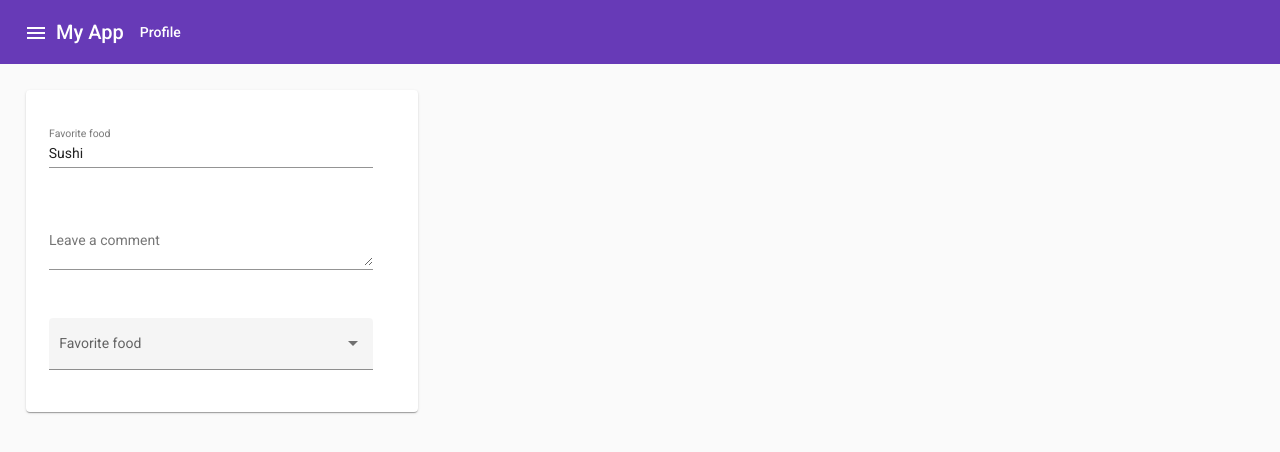
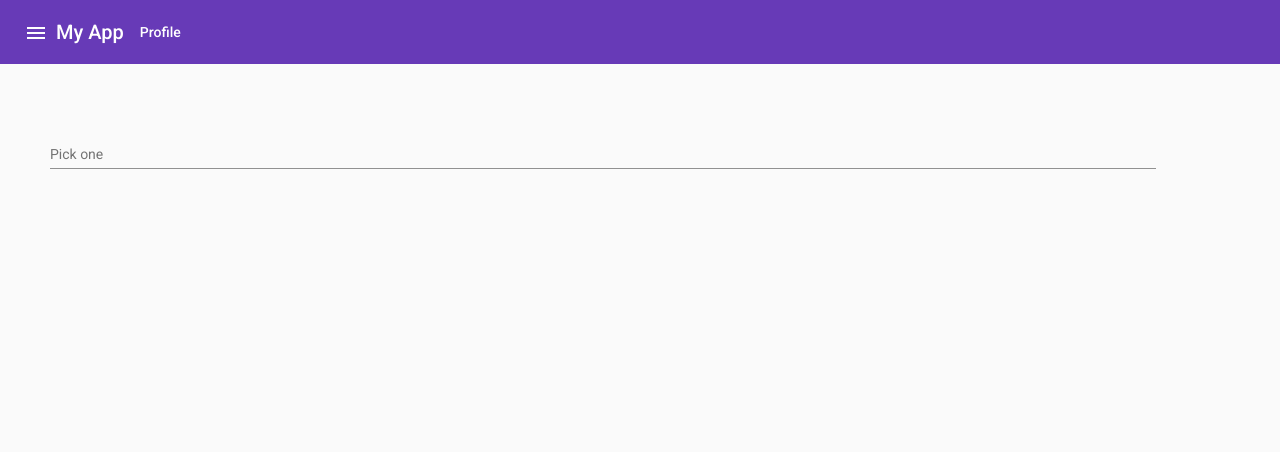
Before and after one commit to Gerguevara/angular-material-class, an Angular app: page / in a window 1280 px wide. Shown: the top 452 px of the page. Built offline with nearby package versions, Linux system fonts and the light colour scheme.

Commit message:
autocomplate donde

```diff
--- a/src/app/app.component.html
+++ b/src/app/app.component.html
@@ -39,35 +39,21 @@
     <!-- content should be here -->
     <main class="container">
 
-
-      <mat-card>
-        <form class="example-form">
-          <mat-form-field class="example-full-width">
-            <mat-label>Favorite food</mat-label>
-            <input matInput placeholder="Ex. Pizza" value="Sushi">
-          </mat-form-field>
-
-          <mat-form-field class="example-full-width">
-            <mat-label>Leave a comment</mat-label>
-            <textarea matInput placeholder="Ex. It makes me feel..."></textarea>
-          </mat-form-field>
-        </form>
-
-
-
-
-        <mat-form-field appearance="fill">
-          <mat-label>Favorite food</mat-label>
-          <mat-select>
-            <mat-option *ngFor="let food of foods" [value]="food.value">
-              {{food.viewValue}}
+      <form class="example-form">
+        <mat-form-field class="example-full-width">
+          <input type="text"
+                 placeholder="Pick one"
+                 aria-label="Number"
+                 matInput
+                 [formControl]="myControl"
+                 [matAutocomplete]="auto">
+          <mat-autocomplete autoActiveFirstOption #auto="matAutocomplete">
+            <mat-option *ngFor="let option of filteredOptions | async" [value]="option">
+              {{option}}
             </mat-option>
-          </mat-select>
+          </mat-autocomplete>
         </mat-form-field>
-
-      </mat-card>
-
-
+      </form>
 
 
     </main>
--- a/src/app/app.component.ts
+++ b/src/app/app.component.ts
@@ -1,4 +1,7 @@
 import { Component } from '@angular/core';
+import { FormControl } from '@angular/forms';
+import { Observable } from 'rxjs';
+import {map, startWith} from 'rxjs/operators';
 
 interface Food {
   value: string;
@@ -16,11 +19,22 @@
   openend = false;
   isLinear = false;
 
-  foods: Food[] = [
-    {value: 'steak-0', viewValue: 'Steak'},
-    {value: 'pizza-1', viewValue: 'Pizza'},
-    {value: 'tacos-2', viewValue: 'Tacos'}
-  ];
+  myControl = new FormControl();
+  options: string[] = ['One', 'Two', 'Three'];
+  filteredOptions: Observable<string[]>;
+
+  ngOnInit() {
+    this.filteredOptions = this.myControl.valueChanges.pipe(
+      startWith(''),
+      map(value => this._filter(value))
+    );
+  }
+
+  private _filter(value: string): string[] {
+    const filterValue = value.toLowerCase();
+
+    return this.options.filter(option => option.toLowerCase().indexOf(filterValue) === 0);
+  }
 
 
 
--- a/src/app/material/material.module.ts
+++ b/src/app/material/material.module.ts
@@ -12,10 +12,12 @@
 import { MatInputModule } from '@angular/material/input';
 import { MatCardModule } from '@angular/material/card';
 import {MatSelectModule} from '@angular/material/select';
+import {MatAutocompleteModule} from '@angular/material/autocomplete'
 
 const MaterialComponents = [
   MatSidenavModule, MatToolbarModule, MatListModule, MatIconModule, MatButtonModule, MatMenuModule
-  ,MatDividerModule, MatStepperModule, MatFormFieldModule, MatInputModule, MatCardModule, MatSelectModule
+  , MatDividerModule, MatStepperModule, MatFormFieldModule, MatInputModule, MatCardModule, MatSelectModule,
+  MatAutocompleteModule
 ];
 
 @NgModule({
```
